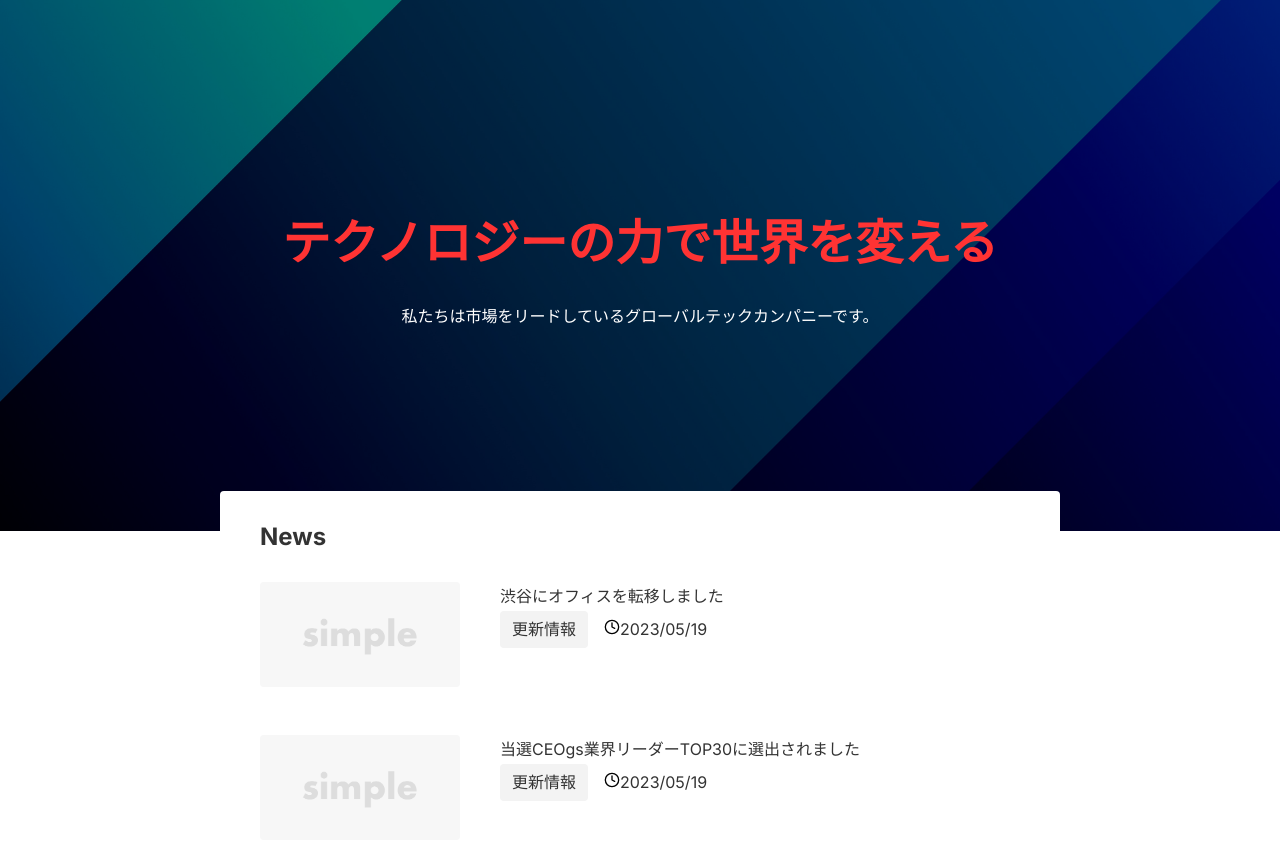
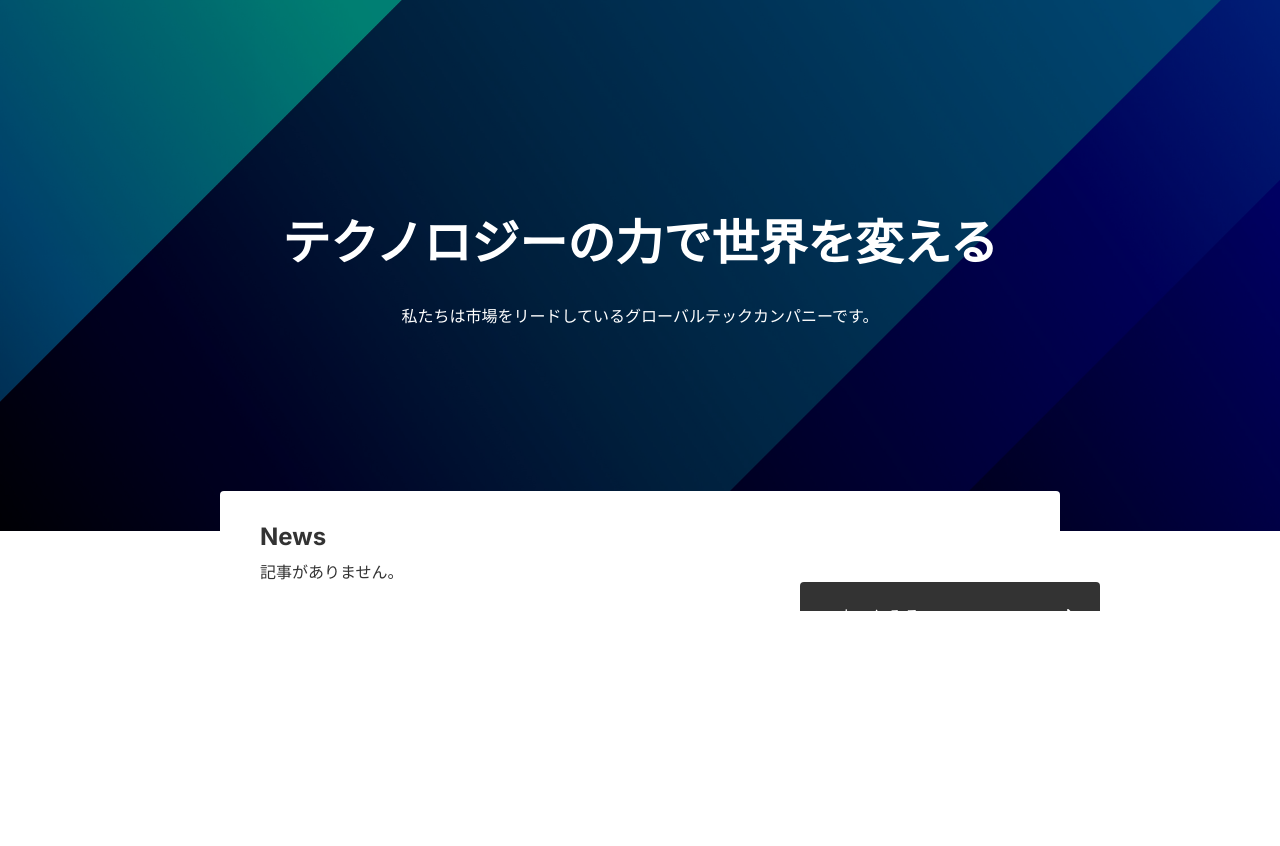
Before and after one commit to KTCume/my-next-project, a Next.js app: page / in a window 1280 px wide. Shown: the top 846 px of the page. After the commit the page ends 800 px from the top, so only its background shows below. Built offline with nearby package versions, Linux system fonts and the light colour scheme.

Commit message:
P73から

```diff
--- a/app/  _components/ButtonLink/index.module.css
+++ b/app/_components/ButtonLink/index.module.css
@@ -5,7 +5,7 @@
     width: 300px;
     background:
     url("/arrow-right.svg") no-repeat right 20px center,
-    var(--color-bottuon-primary);
+    var(--color-button-primary);
     color: var(--color-text-unpainted);
 }
 
--- a/app/  _components/ButtonLink/index.tsx
+++ b/app/_components/ButtonLink/index.tsx
@@ -1,4 +1,4 @@
-import style from "/index.module.css";
+import styles from "./index.module.css";
 
 type Props = {
     href:  string;
--- /dev/null
+++ b/app/_components/NewsList/index.module.css
@@ -0,0 +1,69 @@
+.list {
+    border-bottom: 1px solid var(--color-border-light);
+}
+.list:last-child {
+    border-bottom:  none;
+}
+
+.link {
+    display: flex;
+    align-items: flex-start;
+    gap: 40px;
+    padding: 24px 0;
+}
+
+.image {
+    width: 200px;
+    height: auto;
+    border-radius: var(--border-radius);
+}
+
+.tittle {
+    font-size: 1.1rem;
+    font-weight: bold;
+    margin-bottom: 0.5rem;
+}
+
+.meta {
+    display: flex;
+    align-items: center;
+    gap: 16px
+}
+
+.tag {
+    background-color: var(--color-bg-sub);
+    padding: 4px 12px;
+    border-radius: var(--border-radius);
+    white-space: nowrap;
+    font-size: 1rem;
+}
+
+.data {
+    display: flex;
+    align-items: center;
+    gap: 8px;
+    margin: 0.8rem 0;
+    font-style: 1rem;
+}
+
+@media (max-width: 640px) {
+    .link {
+        display: block;
+        padding: 16px 0;
+    }
+    .image {
+        display: none;
+    }
+
+    .title  {
+        font-size: 1rem;
+        font-weight: bold;
+        margin-bottom: 0.4rem;
+    }
+
+    .meta {
+        display: flex;
+        align-items: center;
+        gap: 16px;
+    }
+}
--- /dev/null
+++ b/app/_components/NewsList/index.tsx
@@ -0,0 +1,48 @@
+import Image from "next/image";
+
+import styles from "./index.module.css";
+import { Name } from "@/app/_libs/microcms";
+
+
+
+type Props = {
+    news: News[];
+};
+
+export default function NewsList({ news }: Props) {
+    if (news.length === 0) {
+        return <p>記事がありません。</p>;
+    }
+    return (
+        <ul>
+            {news.map((article) => (
+                <li key={article.id} className={styles.list}>
+                    <div className={styles.link}>
+                        <Image
+                        className={styles.image}
+                        src="/no-image.png"
+                        alt="No Image"
+                        width={1200}
+                        height={630}
+                        />
+                        <dl className={styles.content}>
+                            <dt className={styles.title}>{article.title}</dt>
+                            <dd className={styles.meta}>
+                                <span className={styles.tag}>{article.category.name}</span>
+                                <span className={styles.data}>
+                                    <Image
+                                    src="/clock.svg"
+                                    alt=""
+                                    width={16}
+                                    height={16}
+                                    priority
+                                    />
+                                </span>
+                            </dd>
+                        </dl>
+                    </div>
+                </li>
+            ))}
+        </ul>
+    );
+}
--- /dev/null
+++ b/app/_libs/microcms.ts
@@ -0,0 +1,9 @@
+export type News = {
+    id: string;
+    title: string;
+    category: {
+        name: string;
+    };
+    publisheAt: string;
+    createdAt: string;
+}
--- a/app/globals.css
+++ b/app/globals.css
@@ -5,7 +5,7 @@
   --color-text-main: #333;
   --color-text-sub: #999;
   --color-text-unpainted: #fff;
-  --color-text-error: #f33;
+  --color-text-error: rgb(255, 255, 255);
   --color-bg-main: #fff;
   --color-bg-sub: #f3f3f3;
   --color-bg-code: #fafafa;
--- a/app/page.module.css
+++ b/app/page.module.css
@@ -48,50 +48,13 @@
   font-size: 1.5rem;
 }
 
-.list:last-child {
-  border-bottom: none;
+.newsLink {
+  position: absolute;
+  right: -40px;
+  bottom: -40px;
 }
 
-.link {
-  display: flex;
-  align-items: flex-start;
-  gap: 40px;
-  padding: 24px 0;
-}
 
-.image {
-  width: 200px;
-  height: auto;
-  border-radius: var(--border-radius);
-}
-
-.newsItemTitle {
-  font-size: 1.1rem;
-  font-weight: bold;
-  margin-bottom: 0.5rem;
-}
-
-.meta {
-  display: flex;
-  align-items: center;
-  gap:  16px;
-}
-
-.tag {
-  background-color: var(--color-bg-sub);
-  padding: 4px 12px;
-  border-radius: var(--border-radius);
-  white-space: nowrap;
-  font-size: 1rem;
-}
-
-.data {
-  display: flex;
-  align-items: center;
-  gap: 8px;
-  margin: 0.8rem 0;
-  font-size: 1rem;
-}
 
 @media (max-width: 1000px) {
   .news {
@@ -130,4 +93,11 @@
     width: calc(100% - 32px);
     padding: 16px 24px;
   }
+
+  .newsLink {
+    position: relative;
+    right: auto;
+    bottom: auto;
+    margin-top: 16px;
+  }
 }
--- a/app/page.tsx
+++ b/app/page.tsx
@@ -1,17 +1,10 @@
 import styles from "./page.module.css";
 import Image from "next/image";
 
+import NewsList from "@/app/_components/NewsList";
+import ButtonLink from "@/app/_components/ButtonLink";
+import { News } from "@/app/_libs/microcms";
 
-
-type News = {
-  id: string;
-  title: string;
-  category: {
-    name: string
-  };
-  publishedAt: string;
-  createdAt: string;
-};
 
 const data: {
   contents: News[] } = {
@@ -48,7 +41,9 @@ const data: {
   };
 
 export default function Home() {
-   const sliceData = data.contents.slice(0, 2);
+   // const sliceData = data.contents.slice(0, 2);
+  const sliceData: News = [];
+
   return(
     <>
     <section className={styles.top}>
@@ -68,39 +63,10 @@ export default function Home() {
     </section>
     <section className={styles.news}>
       <h2 className={styles.newsTitle}>News</h2>
-      <ul>
-        {sliceData.map((article) =>(
-          <li key={article.id} className={styles.list}>
-            <div className={styles.link}>
-              <Image
-              className={styles.image}
-              src="/no-image.png"
-              alt="No Image"
-              width={1200}
-              height={630}
-              />
-              <dl className={styles.contents}>
-                <dt className={styles.newItemTitle}>
-                  {article.title}</dt>
-                  <dd className={styles.meta}>
-                    <span className={styles.tag}>
-                    {article.category.name}</span>
-                    <span className={styles.gate}>
-                      <Image
-                      src="/clock.svg"
-                      alt=""
-                      width={16}
-                      height={16}
-                      priority
-                      />
-                      {article.publishedAt}
-                    </span>
-                  </dd>
-              </dl>
-            </div>
-          </li>
-        ))}
-      </ul>
+      <NewsList news={sliceData} />
+      <div className={styles.newsLink}>
+        <ButtonLink href="/news">もっとみる</ButtonLink>
+      </div>
     </section>
     </>
   );
```
Also changed, not shown: app/_components/Category/index.module.css (added), app/_components/Category/index.tsx (added).
